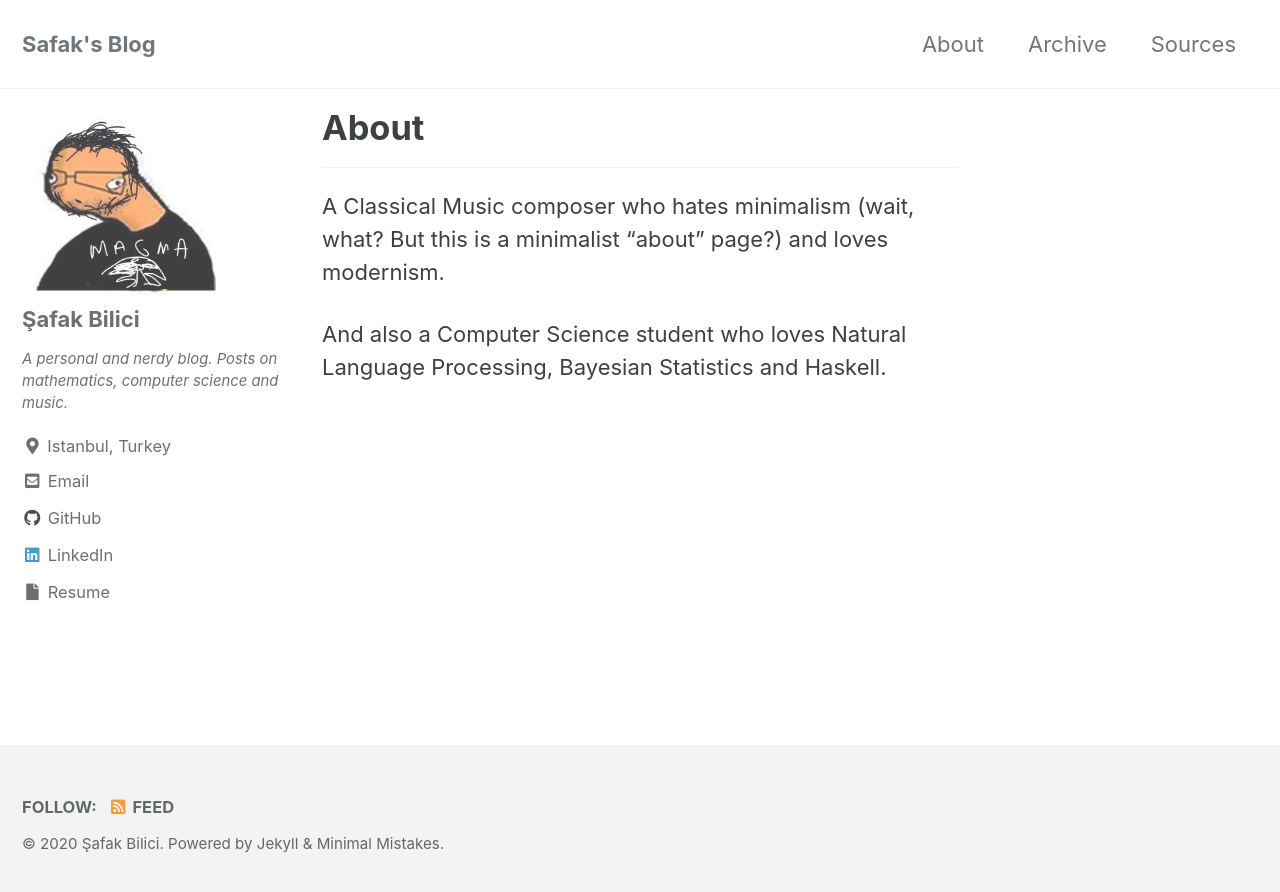
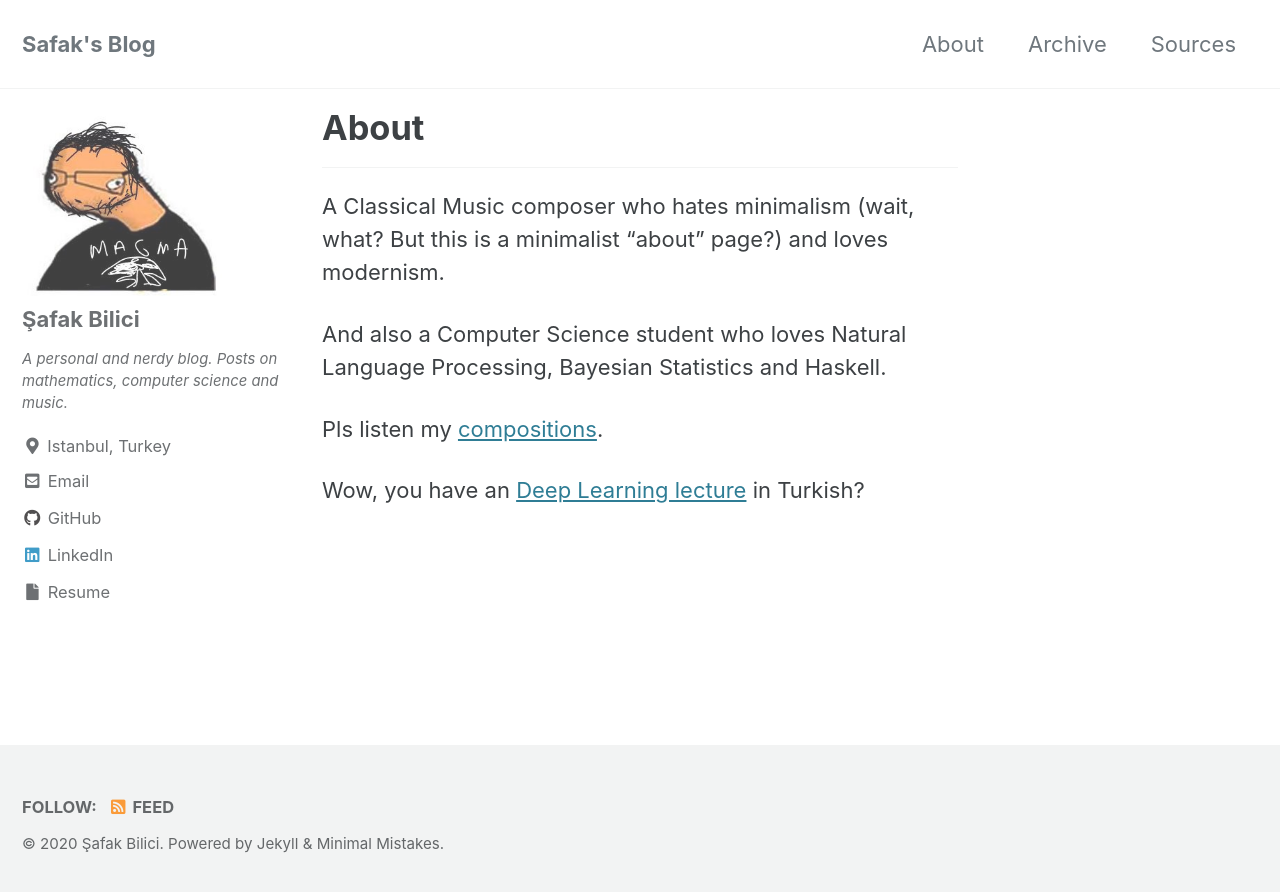
Before and after one commit to safakkbilici/safakkbilici.github.io, a Jekyll site: the page built from _pages/about.md, in a window 1280 px wide. Shown: the top 892 px of the page. Built offline with Jekyll 4.4.1, drawn with Linux system fonts in a browser that asks for light colours; cached includes are drawn as plain includes.

Commit message:
new about

```diff
--- a/_pages/about.md
+++ b/_pages/about.md
@@ -10,3 +10,7 @@ header:
 A Classical Music composer who hates minimalism (wait, what? But this is a minimalist "about" page?) and loves modernism.
 
 And also a Computer Science student who loves Natural Language Processing, Bayesian Statistics and Haskell.
+
+Pls listen my [compositions](https://www.youtube.com/channel/UCFVua8j3Ssal2hSY4VXLj8g?view_as=subscriber).
+
+Wow, you have an [Deep Learning lecture](https://www.youtube.com/playlist?list=PL8kGuiVdKeKh31pVMF-ObZxu3C2E5A3Y7) in Turkish?
```
